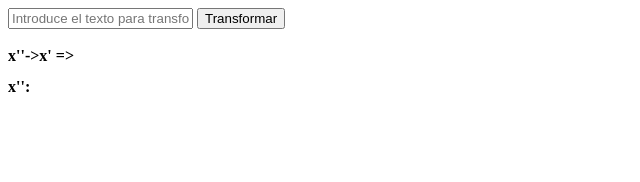
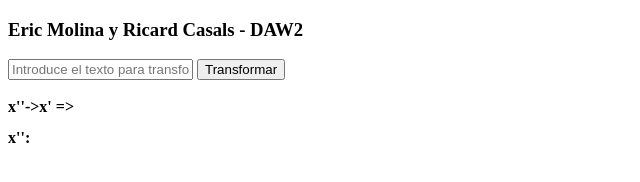
Before and after one commit to EricMolina/problemanum197, a plain HTML site: page index.html in a window 1280 px wide. Shown: the whole page, without its empty margins (0-640 px from the left). Drawn offline with Linux system fonts and the light colour scheme.

Commit message:
Esquema 2 añadido

```diff
--- a/index.html
+++ b/index.html
@@ -6,6 +6,7 @@
     <title>Document</title>
 </head>
 <body>
+    <h3>Eric Molina y Ricard Casals - DAW2</h3>
     <input id="text-transformar" type="text" placeholder="Introduce el texto para transformar">
     <button id="button-transformar">Transformar</button><br><br>
     <b>x''->x' =></b>
```
Also changed, not shown: Tranformar_X1_a_X2.png (added).
